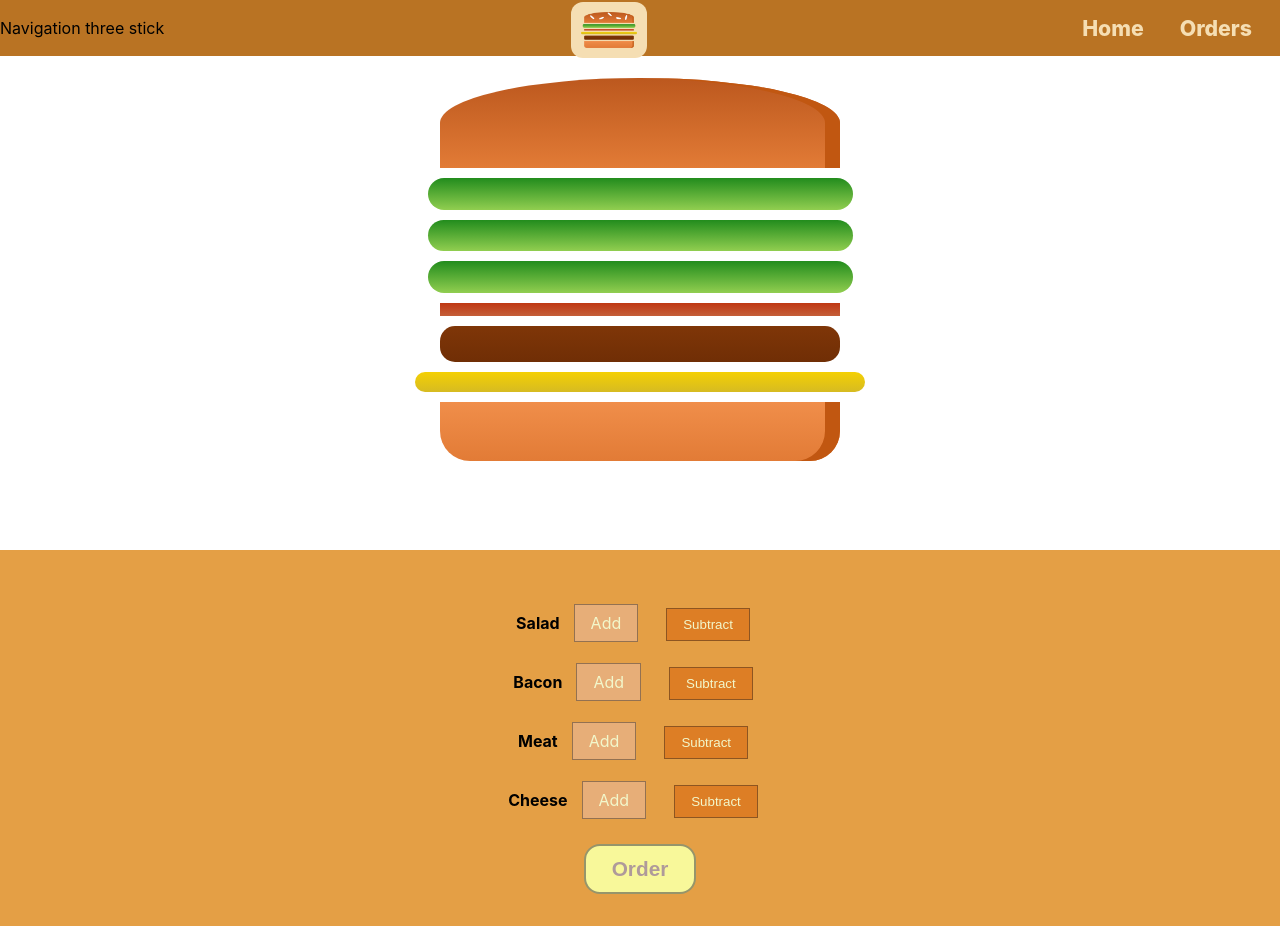
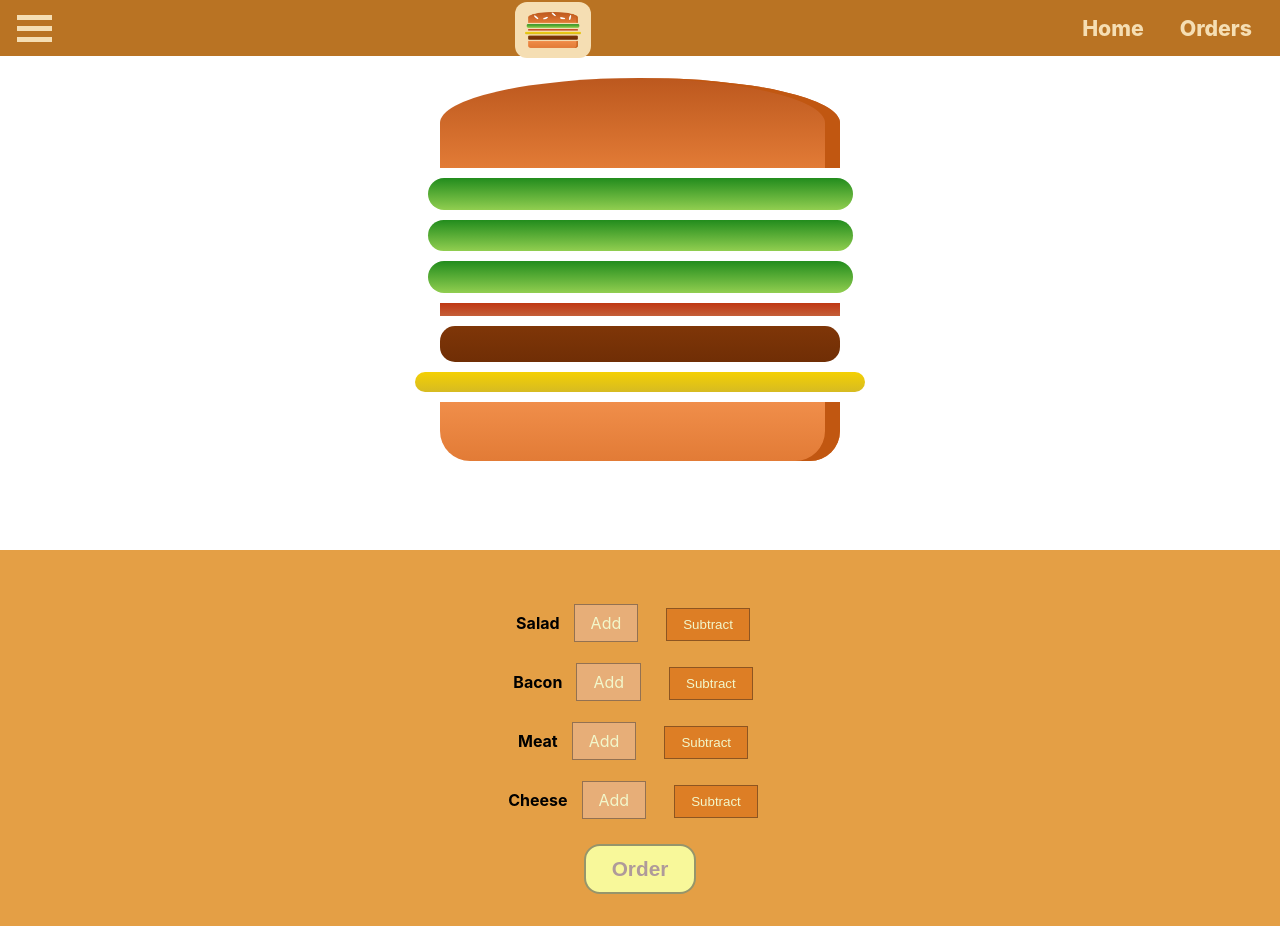
Before and after one commit to sabil62/Burger, a React (Create React App) app in the folder burger/: page / in a window 1280 px wide. Built offline with nearby package versions, Linux system fonts and the light colour scheme.

Commit message:
sideDrawer

```diff
--- /dev/null
+++ b/burger/src/components/UI/sideDrawer/sideDrawer.css
@@ -0,0 +1,11 @@
+.sideDrawer {
+  position: fixed;
+  z-index: 300;
+  top: 0;
+  left: 0;
+  width: 267px;
+  background-color: #ce8c36;
+  box-shadow: 0 2px 10px rgba(0, 0, 0, 0.438);
+  border-left: 1px solid rgba(128, 128, 128, 0.596);
+  height: 100%;
+}
--- /dev/null
+++ b/burger/src/components/UI/sideDrawer/sideDrawer.js
@@ -0,0 +1,15 @@
+import React from "react";
+import "./sideDrawer.css";
+import Backdrop from "../backdrop/backdrop";
+
+const sideDrawer = (props) => {
+  let sideDrawer = props.showSideDrawer ? (
+    <React.Fragment>
+      <div className="sideDrawer">dskfjmkads</div>
+      <Backdrop clickedd={props.onSideBarFalse} />
+    </React.Fragment>
+  ) : null;
+  return sideDrawer;
+};
+
+export default sideDrawer;
--- a/burger/src/components/UI/toolbar/toolbar.css
+++ b/burger/src/components/UI/toolbar/toolbar.css
@@ -9,3 +9,9 @@
   align-items: center;
   justify-content: space-between;
 }
+.one-stick {
+  width: 35px;
+  height: 5px;
+  background-color: wheat;
+  margin: 6px 0;
+}
--- a/burger/src/components/UI/toolbar/toolbar.js
+++ b/burger/src/components/UI/toolbar/toolbar.js
@@ -2,11 +2,18 @@ import React from "react";
 import "./toolbar.css";
 import Logo from "../logo/logo";
 import NavigationItems from "../../NavigationItems/navigationItems";
+//sideDrawer
+import SideDrawer from "../sideDrawer/sideDrawer";
 
 const toolbar = (props) => {
   return (
+    <React.Fragment>
       <div className="toolbar">
-      <div>Navigation three stick</div>
+        <div style={{ marginLeft: 17 }} onClick={props.onSideBarTrue}>
+          <div className="one-stick"></div>
+          <div className="one-stick"></div>
+          <div className="one-stick"></div>
+        </div>
 
         <div style={{ height: 36, borderRadius: 12, marginTop: -17 }}>
           <Logo />
@@ -14,6 +21,11 @@ const toolbar = (props) => {
 
         <NavigationItems />
       </div>
+      <SideDrawer
+        showSideDrawer={props.showSideDrawer}
+        onSideBarFalse={props.onSideBarFalse}
+      />
+    </React.Fragment>
   );
 };
 
--- a/burger/src/container/burgerBuilder/burgerBuilder.js
+++ b/burger/src/container/burgerBuilder/burgerBuilder.js
@@ -25,6 +25,7 @@ class BurgerBuilder extends Component {
     },
     showModal: false,
     totalPrice: 11, //not in {} like ingredients
+    showSideDrawer: false,
   };
 
   render() {
@@ -42,7 +43,11 @@ class BurgerBuilder extends Component {
     ) : null;
     return (
       <React.Fragment>
-        <Toolbar />
+        <Toolbar
+          showSideDrawer={this.state.showSideDrawer}
+          onSideBarTrue={() => this.handleSideDrawerTrue()}
+          onSideBarFalse={() => this.handleSideDrawerFalse()}
+        />
         <Burger ingredients={this.state.ingredients} />
         <BurgerControls
           ingredients={this.state.ingredients}
@@ -55,6 +60,12 @@ class BurgerBuilder extends Component {
       </React.Fragment>
     );
   }
+  handleSideDrawerTrue = () => {
+    this.setState({ showSideDrawer: true });
+  };
+  handleSideDrawerFalse = () => {
+    this.setState({ showSideDrawer: false });
+  };
   handleModalTrue = () => {
     this.setState({ showModal: true });
   };
```
Lines whose indentation alone changed are shown as unchanged.
